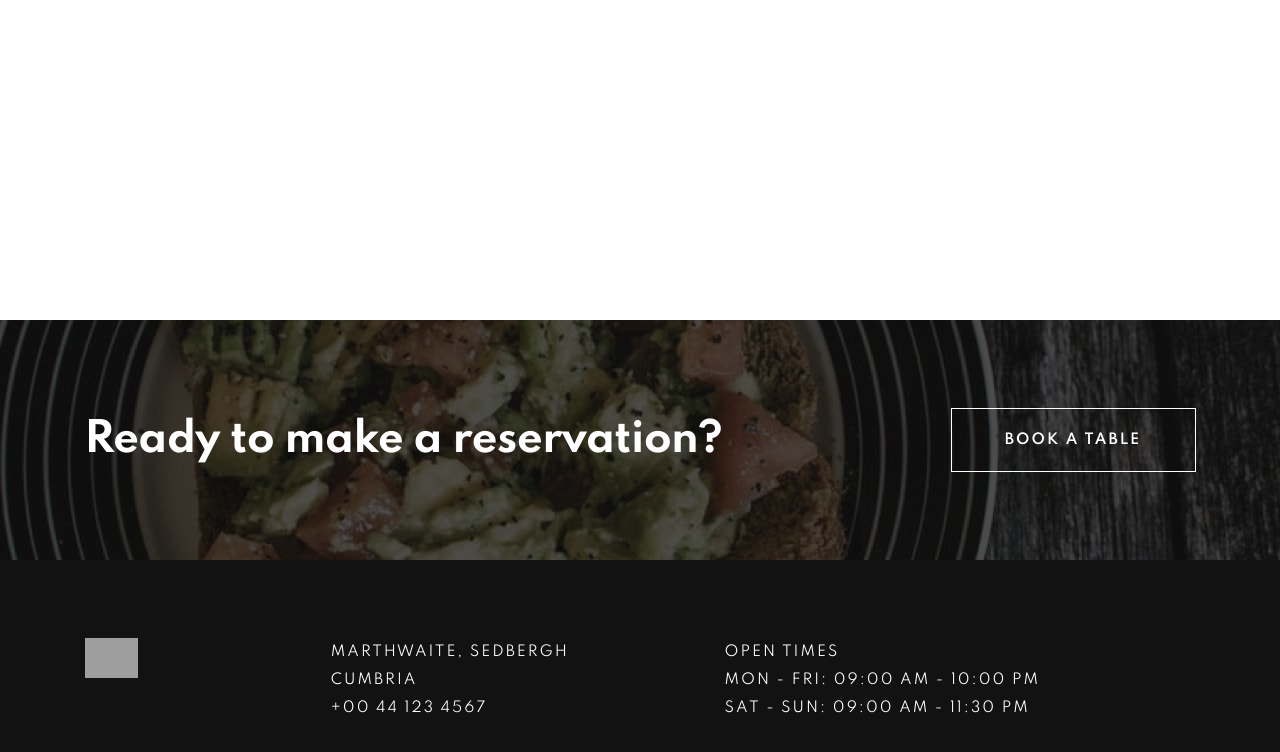
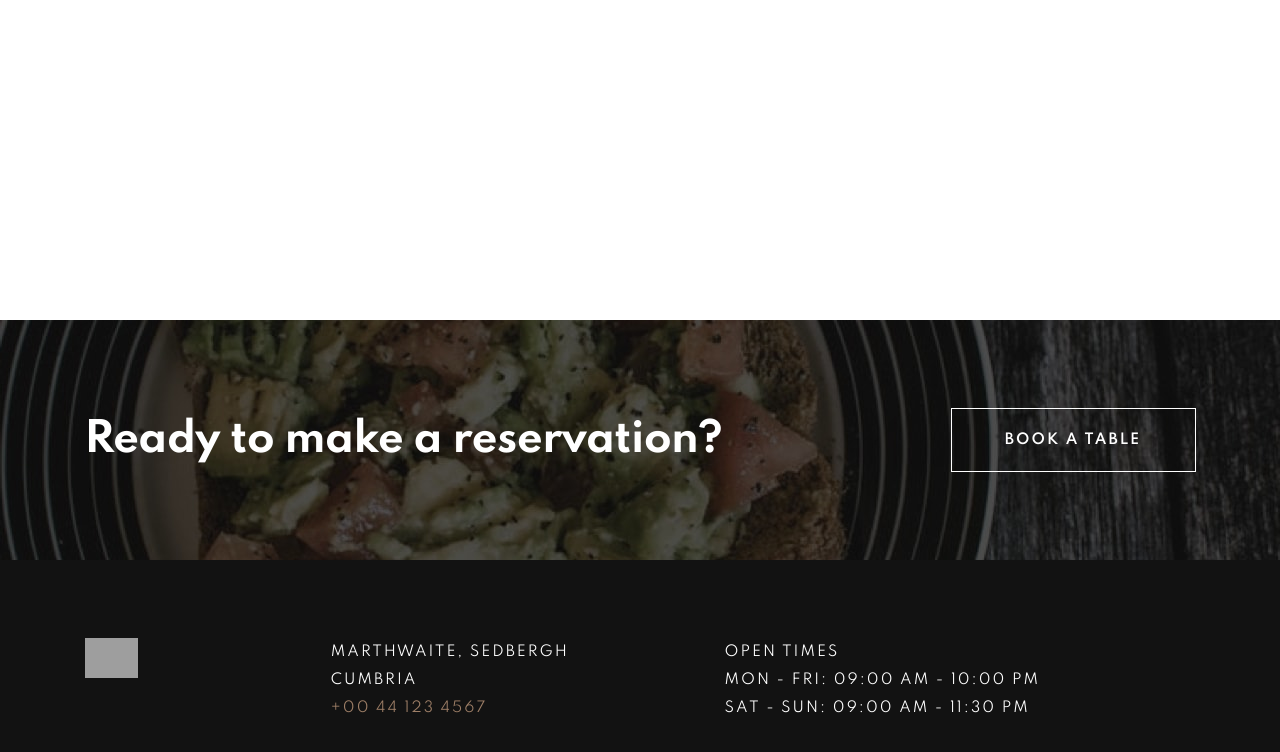
Before and after one commit to brasspetals/fm-dine-restaurant-website, a Svelte app: page / in a window 1280 px wide. In both pictures the pointer is over the link "+00 44 123 4567". Shown: the part 3716-4468 px from the top of the page. Built offline with nearby package versions, Linux system fonts and the light colour scheme; grey boxes are pictures that could not be loaded.

Commit message:
Add hover state to footer tel link

```diff
--- a/src/components/shared/Footer.svelte
+++ b/src/components/shared/Footer.svelte
@@ -51,6 +51,14 @@
     text-transform: uppercase;
   }
 
+  .tel {
+    transition: color .5s ease;
+  }
+
+  .tel:hover {
+    color: var(--color-brown);
+  }
+
   @media (max-width: 365px) {
     span {
       display: block;
```
